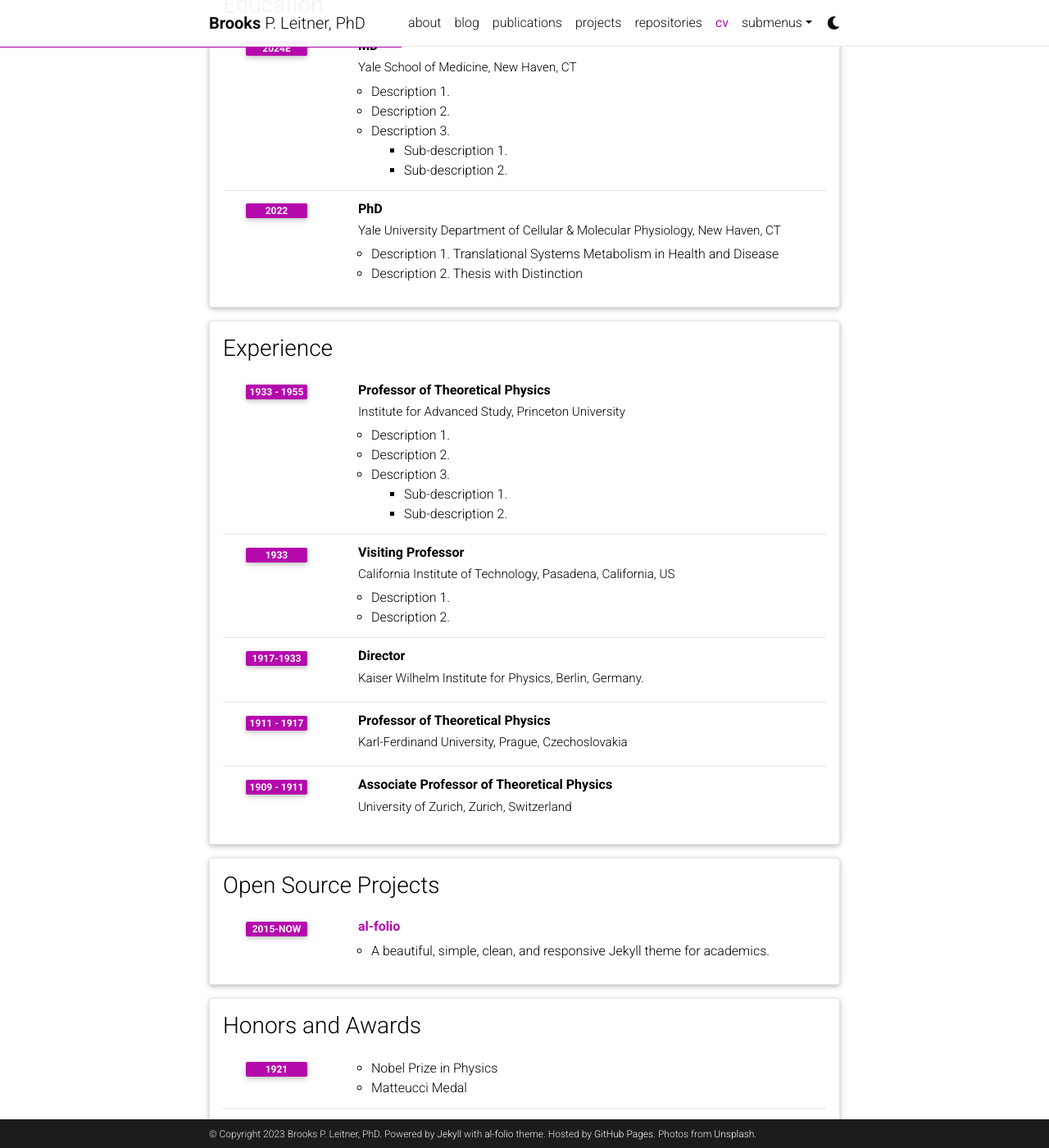
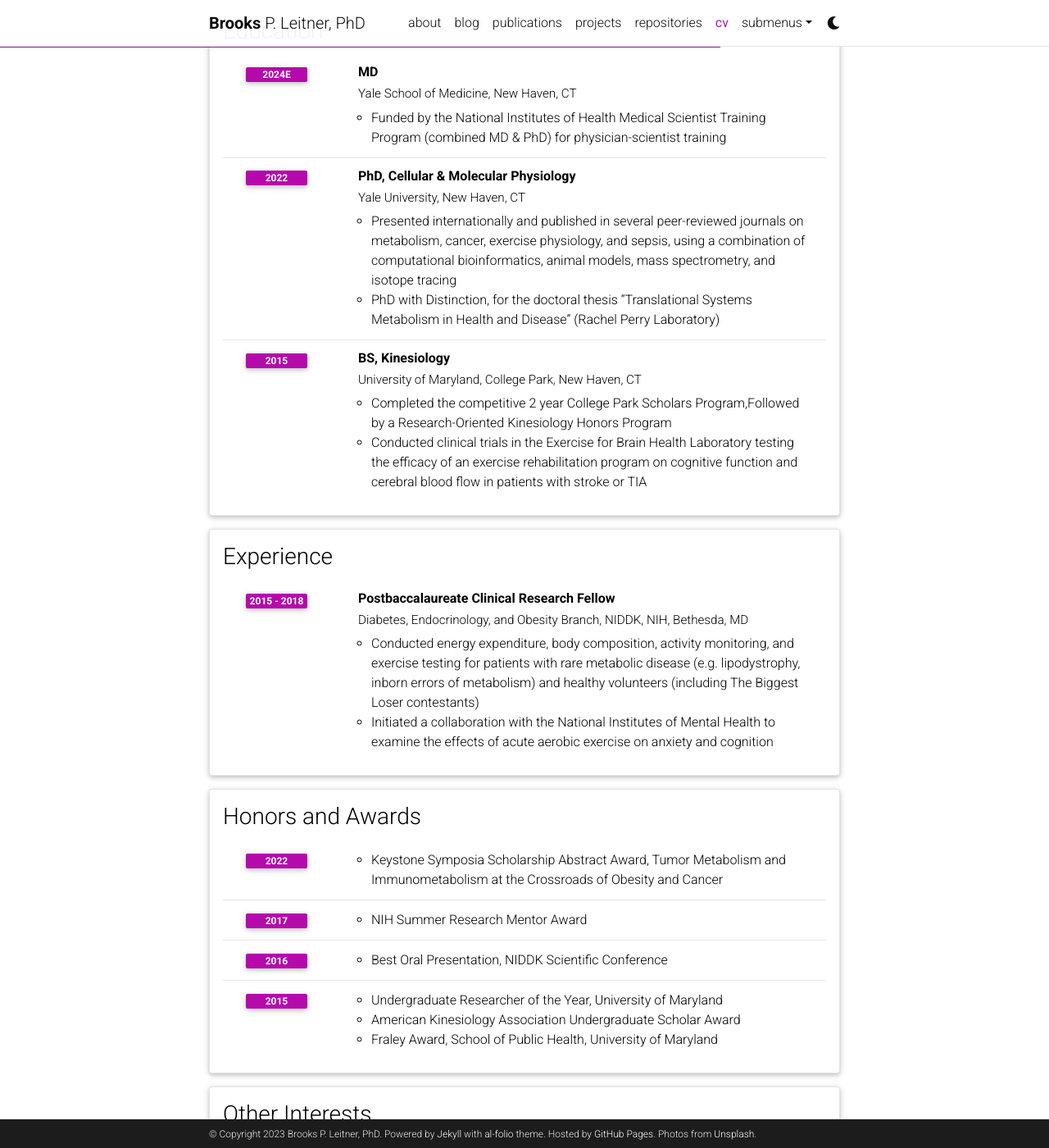
Before and after one commit to BrooksLeitner/BrooksLeitner.github.io, a Jekyll site: the page built from _pages/cv.md, in a window 1280 px wide and 1400 px high, scrolled down 357 px. Shown: the whole window at 82% size. Built offline with Jekyll 4.4.1, drawn with Linux system fonts in a browser that asks for light colours; comment, search, counter and statistics services are not loaded; a style sheet for code colours, icons or effects is not loaded; some of the changed text lies outside the part shown.

Commit message:
cv update

```diff
--- a/_data/cv.yml
+++ b/_data/cv.yml
@@ -2,7 +2,9 @@
   type: map
   contents:
     - name: Full Name
-      value: Brooks Leitner
+      value: Brooks P. Leitner
+    - name: Current Position
+      value: Yale MD/PhD Candidate (Class of '24)
 
 - title: Education
   type: time_table
@@ -11,83 +13,50 @@
       institution: Yale School of Medicine, New Haven, CT
       year: 2024e
       description:
-        - Description 1.
-        - Description 2.
-        - title: Description 3.
-          contents:
-            - Sub-description 1.
-            - Sub-description 2.
-    - title: PhD
-      institution: Yale University Department of Cellular & Molecular Physiology, New Haven, CT
+        - Funded by the National Institutes of Health Medical Scientist Training Program (combined MD & PhD) for physician-scientist training
+    - title: PhD, Cellular & Molecular Physiology
+      institution: Yale University, New Haven, CT
       year: 2022
       description:
-        - Description 1. Translational Systems Metabolism in Health and Disease
-        - Description 2. Thesis with Distinction
+        - Presented internationally and published in several peer-reviewed journals on metabolism, cancer, exercise physiology, and sepsis, using a combination of computational bioinformatics, animal models, mass spectrometry, and isotope tracing
+        - PhD with Distinction, for the doctoral thesis “Translational Systems Metabolism in Health and Disease” (Rachel Perry Laboratory)
+    - title: BS, Kinesiology
+      institution: University of Maryland, College Park, New Haven, CT
+      year: 2015
+      description:
+        - Completed the competitive 2 year College Park Scholars Program,Followed by a Research-Oriented Kinesiology Honors Program
+        - Conducted clinical trials in the Exercise for Brain Health Laboratory testing the efficacy of an exercise rehabilitation program on cognitive function and cerebral blood flow in patients with stroke or TIA
+
 
 - title: Experience
   type: time_table
   contents:
-    - title: Professor of Theoretical Physics
-      institution: Institute for Advanced Study, Princeton University
-      year: 1933 - 1955
+    - title: Postbaccalaureate Clinical Research Fellow
+      institution: Diabetes, Endocrinology, and Obesity Branch, NIDDK, NIH, Bethesda, MD
+      year: 2015 - 2018
       description:
-        - Description 1.
-        - Description 2.
-        - title: Description 3.
-          contents:
-            - Sub-description 1.
-            - Sub-description 2.
-    - title: Visiting Professor
-      institution: California Institute of Technology, Pasadena, California, US
-      year: 1933
-      description:
-        - Description 1.
-        - Description 2.
-
-    - title: Director
-      institution: Kaiser Wilhelm Institute for Physics, Berlin, Germany.
-      year: 1917-1933
-
-    - title: Professor of Theoretical Physics
-      institution: Karl-Ferdinand University, Prague, Czechoslovakia
-      year: 1911 - 1917
-      description:
-
-    - title: Associate Professor of Theoretical Physics
-      institution: University of Zurich, Zurich, Switzerland
-      year: 1909 - 1911
-
-- title: Open Source Projects
-  type: time_table
-  contents:
-    - title: <a href="https://github.com/alshedivat/al-folio">al-folio</a>
-      year: 2015-now
-      description: A beautiful, simple, clean, and responsive Jekyll theme for academics.
+        - Conducted energy expenditure, body composition, activity monitoring, and exercise testing for patients with rare metabolic disease (e.g. lipodystrophy, inborn errors of metabolism) and healthy volunteers (including The Biggest Loser contestants)
+        - Initiated a collaboration with the National Institutes of Mental Health to examine the effects of acute aerobic exercise on anxiety and cognition
 
 - title: Honors and Awards
   type: time_table
   contents:
-    - year: 1921
+    - year: 2022
       items:
-        - Nobel Prize in Physics
-        - Matteucci Medal
-    - year: 2029
+        - Keystone Symposia Scholarship Abstract Award, Tumor Metabolism and 		Immunometabolism at the Crossroads of Obesity and Cancer
+    - year: 2017
       items:
-        - Max Planck Medal
-
-- title: Academic Interests
-  type: nested_list
-  contents:
-    - title: Topic 1.
+        - NIH Summer Research Mentor Award
+    - year: 2016
       items:
-        - Description 1.
-        - Description 2.
-    - title: Topic 2.
+        - Best Oral Presentation, NIDDK Scientific Conference
+    - year: 2015
       items:
-        - Description 1.
-        - Description 2.
+        - Undergraduate Researcher of the Year, University of Maryland
+        - American Kinesiology Association Undergraduate Scholar Award
+        - Fraley Award, School of Public Health, University of Maryland
 
 - title: Other Interests
   type: list
   contents:
-    - <u>Hobbies:</u> Hobby 1, Hobby 2, etc.
+    - <u>Hobbies:</u> Olympic Weightlifting, CrossFit, Attempting to blog...
```
